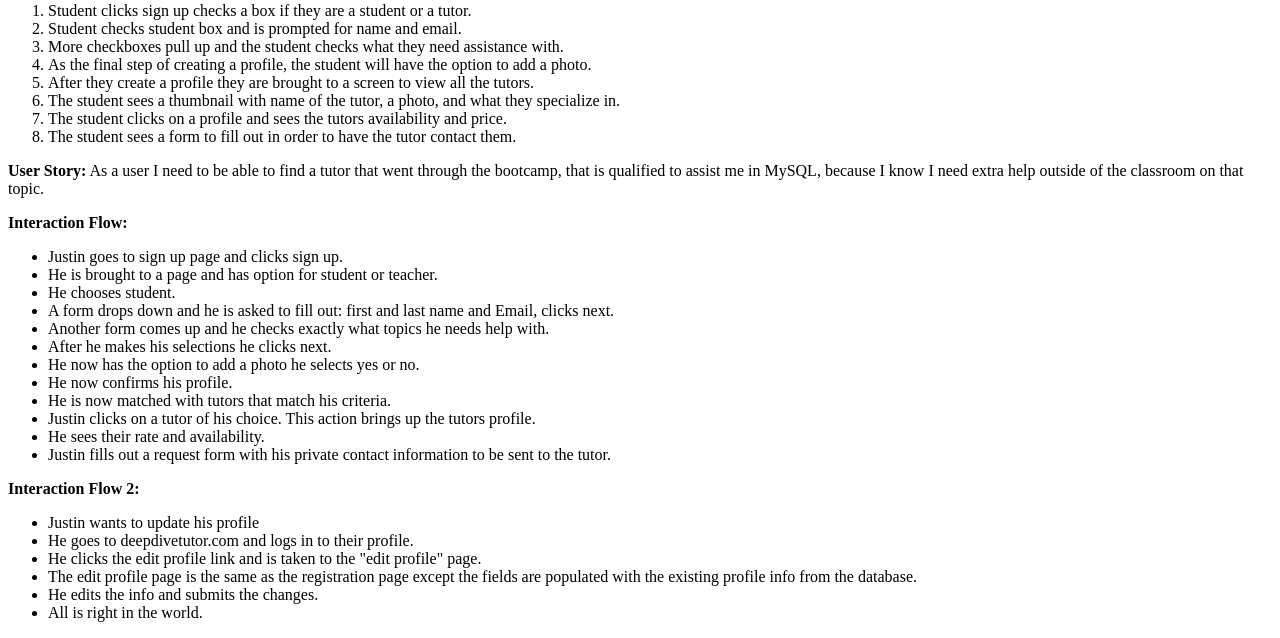
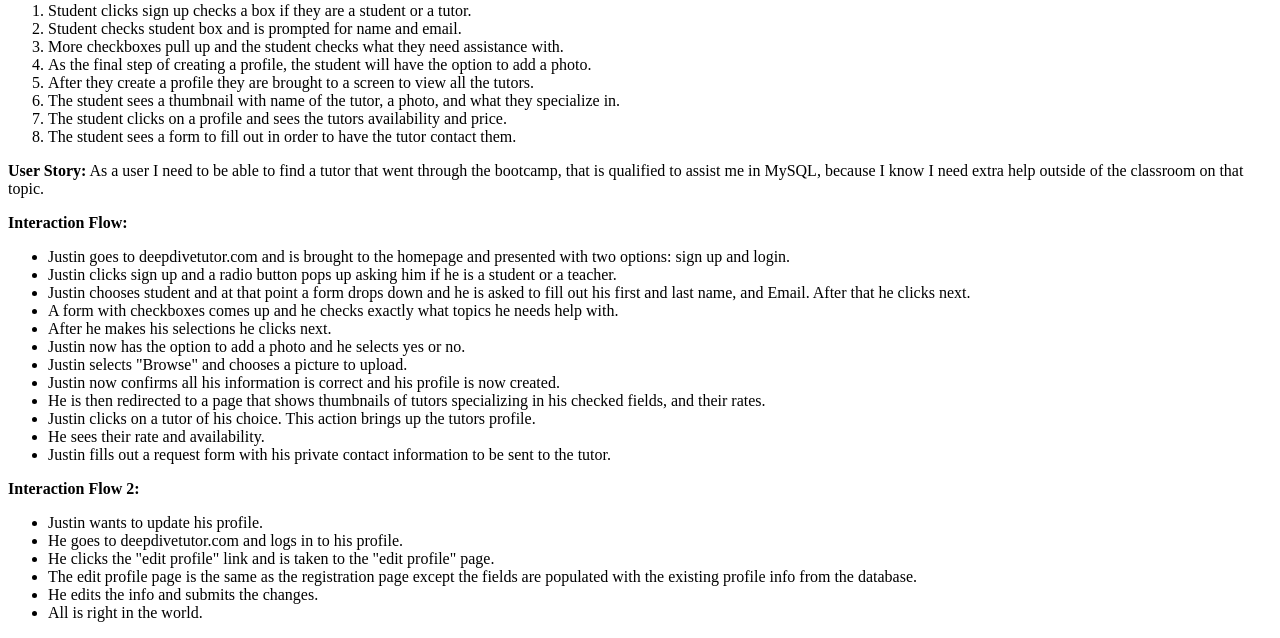
Before and after one commit to MartyBonacci/deepdivetutor, a PHP site: page /justin.php in a window 1280 px wide. Shown: the part 643-1281 px from the top of the page. Run offline with PHP 8.4, Linux system fonts and the light colour scheme.

Commit message:
added to interaction flow

```diff
--- a/epic/persona-files/justin.php
+++ b/epic/persona-files/justin.php
@@ -65,24 +65,27 @@
 			MySQL, because I know I need extra help outside of the classroom on that topic.</p>
 		<p><strong>Interaction Flow:</strong></p>
 		<ul>
-			<li>Justin goes to sign up page and clicks sign up.</li>
-			<li>He is brought to a page and has option for student or teacher.</li>
-			<li>He chooses student.</li>
-			<li>A form drops down and he is asked to fill out: first and last name and Email, clicks next.</li>
-			<li>Another form comes up and he checks exactly what topics he needs help with.</li>
+			<li>Justin goes to deepdivetutor.com and is brought to the homepage and presented with two options: sign up
+				and login.</li>
+			<li>Justin clicks sign up and a radio button pops up asking him if he is a student or a teacher.</li>
+			<li>Justin chooses student and at that point a form drops down and he is asked to fill out his first and last
+				name, and Email. After that he clicks next.</li>
+			<li>A form with checkboxes comes up and he checks exactly what topics he needs help with.</li>
 			<li>After he makes his selections he clicks next.</li>
-			<li>He now has the option to add a photo he selects yes or no.</li>
-			<li>He now confirms his profile.</li>
-			<li>He is now matched with tutors that match his criteria.</li>
+			<li>Justin now has the option to add a photo and he selects yes or no.</li>
+			<li>Justin selects &quot;Browse&quot; and chooses a picture to upload.</li>
+			<li>Justin now confirms all his information is correct and his profile is now created.</li>
+			<li>He is then redirected to a page that shows thumbnails of tutors specializing in his checked fields, and
+				their rates.</li>
 			<li>Justin clicks on a tutor of his choice. This action brings up the tutors profile.</li>
 			<li>He sees their rate and availability.</li>
 			<li>Justin fills out a request form with his private contact information to be sent to the tutor.</li>
 		</ul>
 		<p><strong>Interaction Flow 2:</strong></p>
 		<ul>
-			<li>Justin wants to update his profile</li>
-			<li>He goes to deepdivetutor.com and logs in to their profile.</li>
-			<li>He clicks the edit profile link and is taken to the "edit profile" page.</li>
+			<li>Justin wants to update his profile.</li>
+			<li>He goes to deepdivetutor.com and logs in to his profile.</li>
+			<li>He clicks the &quot;edit profile&quot; link and is taken to the &quot;edit profile&quot; page.</li>
 			<li>The edit profile page is the same as the registration page except the fields are populated with the existing
 			profile info from the database.</li>
 			<li>He edits the info and submits the changes.</li>
```
